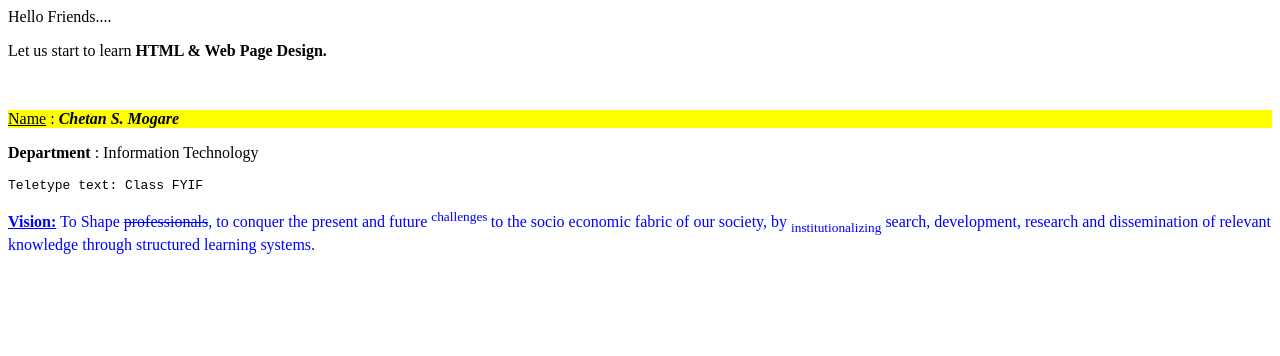
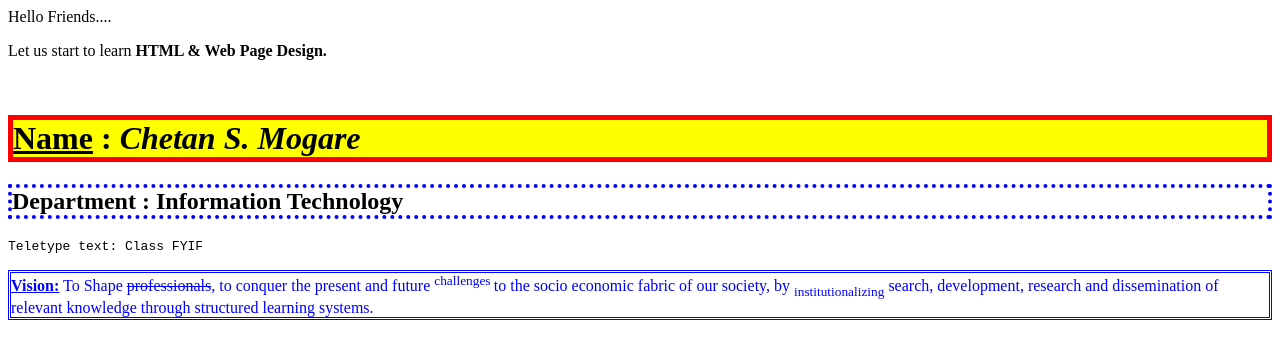
Before and after one commit to CM-WPD25/All_Practicals, a plain HTML site: page Practical 6.htm in a window 1280 px wide. Drawn offline with Linux system fonts and the light colour scheme.

Commit message:
Update Practical 6.htm

```diff
--- a/Practical 6.htm
+++ b/Practical 6.htm
@@ -1,6 +1,19 @@
 <html>
 <head>
 <title>Border Property</title>
+<style>
+h1 {
+  border: 5px solid red;
+}
+
+h2 {
+  border: 4px dotted blue;
+}
+
+div {
+  border: double;
+}
+</style>
 </head>
 
 <body>
@@ -9,10 +22,10 @@
 <p>Let us start to learn <b>HTML & Web Page Design.</b></p><br>
 
 
-<p style="background-color:yellow"><u>Name</u> : <i><b>Chetan S. Mogare</i></b></p>
+<h1 style="background-color:yellow"><u>Name</u> : <i><b>Chetan S. Mogare</i></b></h1>
 
 
-<p><b>Department</b> : Information Technology   </p>
+<h2><b>Department</b> : Information Technology   </h2>
 
 
 
```
